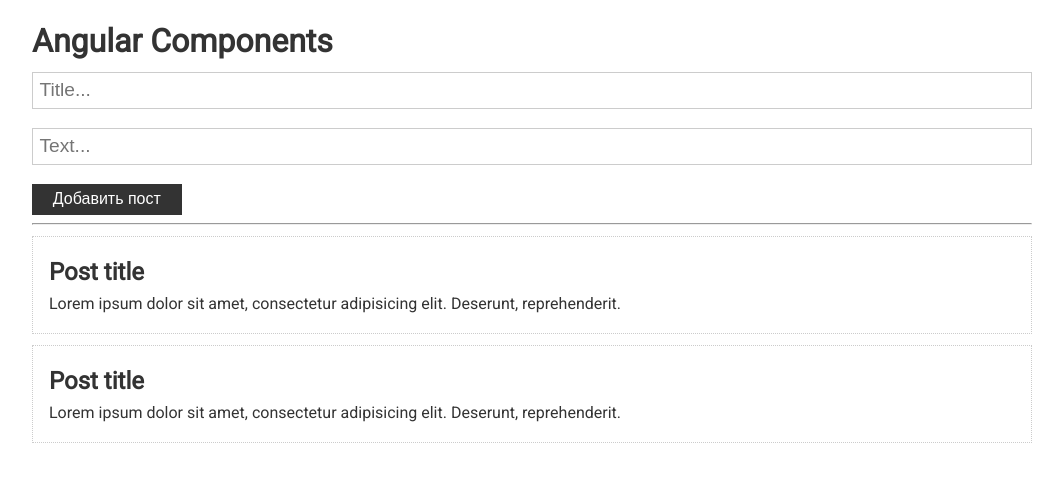
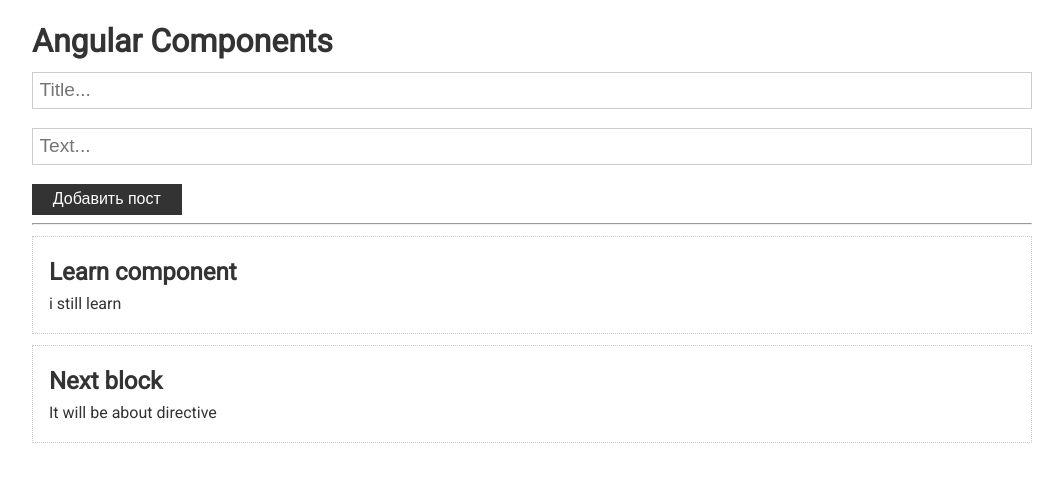
Before and after one commit to Manuilenkoart/training, an Angular app: page / in a window 1280 px wide. Shown: the top 482 px of the page, without its empty margins (108-1171 px from the left). Built offline with nearby package versions, Linux system fonts and the light colour scheme.

Commit message:
@Input parent => child

```diff
--- a/src/app/app.component.html
+++ b/src/app/app.component.html
@@ -5,7 +5,8 @@
 
   <hr />
 
-  <app-post></app-post>
-  <app-post></app-post>
-
+  <app-post
+    *ngFor="let p of posts"
+    [myPost]="p"
+  ></app-post>
 </div>
--- a/src/app/app.component.ts
+++ b/src/app/app.component.ts
@@ -1,10 +1,17 @@
 import { Component } from '@angular/core';
-
+export interface Post {
+  title: string;
+  text: string;
+  id?: number;
+}
 @Component({
   selector: 'app-root',
   templateUrl: './app.component.html',
   styleUrls: ['./app.component.scss']
 })
 export class AppComponent {
-
+  posts: Array<Post> = [
+    {title: 'Learn component', text: 'i still learn', id: 1},
+    {title: 'Next block', text: 'It will be about directive', id: 2}
+  ];
 }
--- a/src/app/post/post.component.html
+++ b/src/app/post/post.component.html
@@ -1,4 +1,4 @@
 <div class="card">
-  <h2>Post title</h2>
-  <p>Lorem ipsum dolor sit amet, consectetur adipisicing elit. Deserunt, reprehenderit.</p>
+  <h2>{{myPost.title}}</h2>
+  <p>{{myPost.text}}</p>
 </div>
--- a/src/app/post/post.component.ts
+++ b/src/app/post/post.component.ts
@@ -1,4 +1,5 @@
-import { Component, OnInit } from '@angular/core';
+import {Component, Input, OnInit} from '@angular/core';
+import {Post} from '../app.component';
 
 @Component({
   selector: 'app-post',
@@ -7,6 +8,8 @@
 })
 export class PostComponent implements OnInit {
 
+  @Input() myPost: Post
+
   constructor() { }
 
   ngOnInit() {
```
